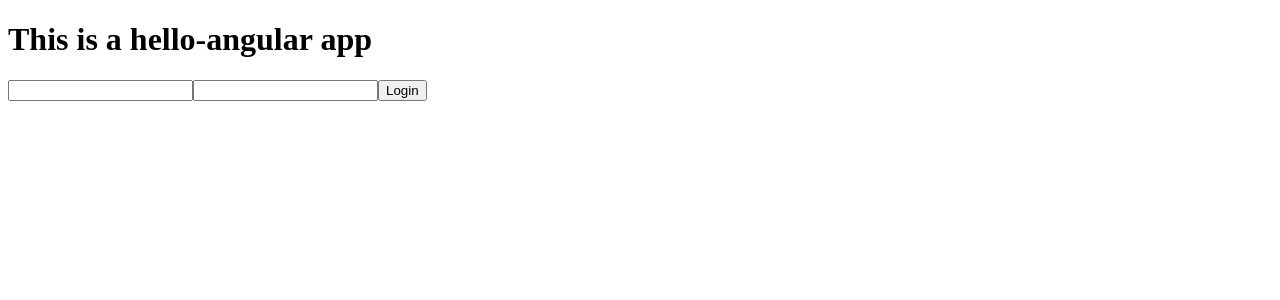
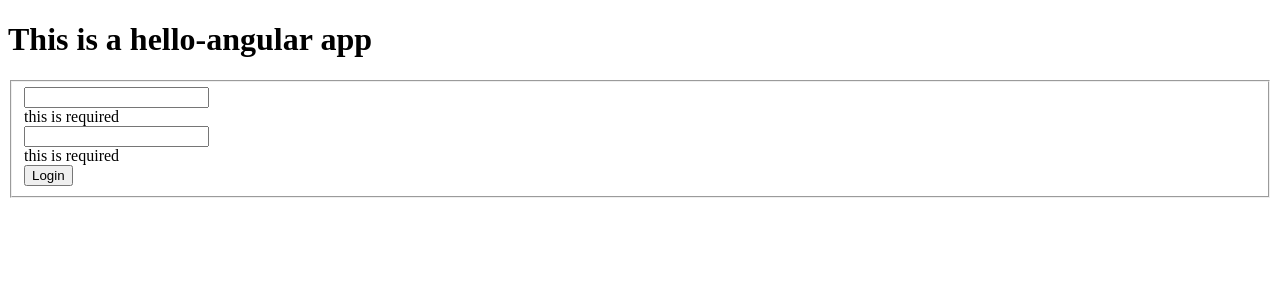
Before and after one commit to jianhang-lin/hello-angular, an Angular app: page / in a window 1280 px wide. Shown: the top 300 px of the page. Built offline with nearby package versions, Linux system fonts and the light colour scheme.

Commit message:
feat(login): implement submit method by use form label

```diff
--- a/src/app/login/login.component.html
+++ b/src/app/login/login.component.html
@@ -1,5 +1,28 @@
 <div>
-  <input type="text" [(ngModel)]="username">
-  <input type="text" [(ngModel)]="password">
-  <button (click)="onClick()">Login</button>
+  <form #formRef="ngForm"
+        (ngSubmit)="onSubmit(formRef.value)">
+    <fieldset ngModelGroup="login">
+      <label>
+        <input type="text"
+               name="username"
+               [(ngModel)]="username"
+               #usernameRef="ngModel"
+               required
+               minlength="3"
+        />
+      </label>
+      <div *ngIf="usernameRef.errors?.required">this is required</div>
+      <div *ngIf="usernameRef.errors?.minlength">should be at least 3 charactors</div>
+      <label>
+        <input type="text"
+               name="password"
+               [(ngModel)]="password"
+               #passwordRef="ngModel"
+               required
+        />
+      </label>
+      <div *ngIf="passwordRef.errors?.required">this is required</div>
+      <button type="submit">Login</button>
+    </fieldset>
+  </form>
 </div>
--- a/src/app/login/login.component.ts
+++ b/src/app/login/login.component.ts
@@ -14,7 +14,7 @@ export class LoginComponent implements OnInit {
   ngOnInit(): void {
   }
 
-  onClick() {
-    console.log('auth result is: ' + this.service.loginWithCredentials(this.username, this.password));
+  onSubmit(formValue) {
+    console.log('auth result is:' + this.service.loginWithCredentials(formValue.login.username, formValue.login.paramMap));
   }
 }
```
